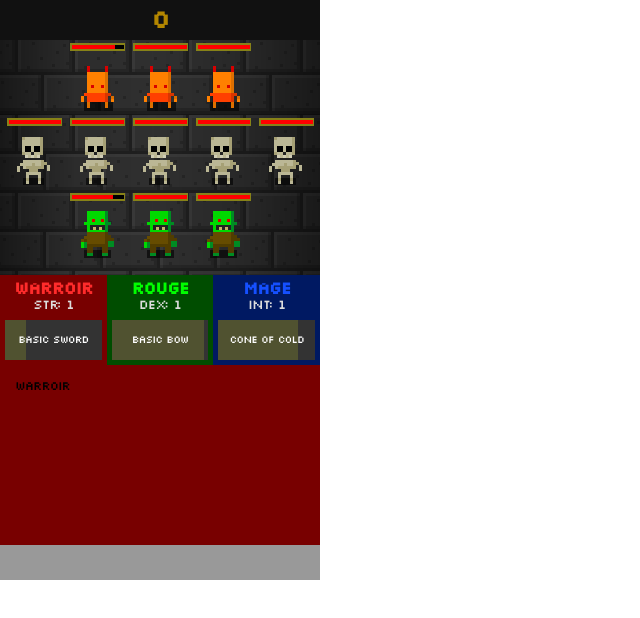
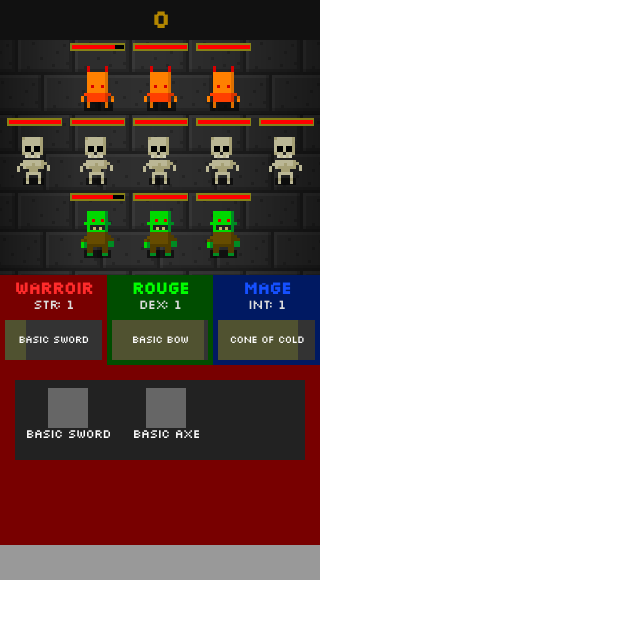
Before and after one commit to Deathonyou/DungeonGrinder, a plain HTML site: page www/index.html in a window 1280 px wide. Shown: the whole page, without its empty margins (0-640 px from the left). Drawn offline with Linux system fonts and the light colour scheme.

Commit message:
Added hero inventory list interface

```diff
--- a/www/app/factories/herosFactory.js
+++ b/www/app/factories/herosFactory.js
@@ -26,7 +26,8 @@ app.factory('herosFactory', function($rootScope,mobsFactory) {
 			graphic: 'axe1',
 			hero: 'warroir',
 			cost: 0,
-			attackPat: 'cleaveFromLeft',
+			/*attackPat: 'cleaveFromLeft',*/
+			attackPat: 'left',
 			coolDown: 40,
 			damage: 2,
 			text: 'A basic axe'
@@ -80,6 +81,7 @@ app.factory('herosFactory', function($rootScope,mobsFactory) {
 
 		// add starting weapons to Inventory
 		factory.addToInventory(0,'sword');
+		factory.addToInventory(0,'axe');
 		factory.addToInventory(1,'bow');
 		factory.addToInventory(2,'cone_of_cold');
 
--- a/www/app/templates/main.html
+++ b/www/app/templates/main.html
@@ -38,15 +38,14 @@
 
 		<div class="active-hero hero-box-{{heros[activeHeroKey].id}}">
 
-			<ul class="weapons-holder">
+			<ul class="hero-inventory">
 
-				<li class="held-weapon"></li>
+				<li class="inventory-item" ng-repeat="(itemKey,item) in heros[activeHeroKey].inventory">
+					<div class="item-icon"></div>
+					<div class="item-name">{{item.name}}</div>
+				</li>
 
 			</ul>
-
-			{{ heros[activeHeroKey].id }}
-
-
 
 		</div>
 
--- a/www/css/main.less
+++ b/www/css/main.less
@@ -324,8 +324,39 @@ body {
 		height: 150px;
 		padding: 15px;
 
-		.weapons-holder {
+		.hero-inventory {
+			@inventoryHieght: 80px;
+			@inventoryPadding: 8px;
+			@inventBodyHeight: (@inventoryHieght - (@inventoryPadding*2));
+
 			.clean-list;
+
+			display: block;
+			height: @inventBodyHeight;
+			padding: @inventoryPadding;
+
+			background-color: #222;
+
+			.inventory-item {
+				display: block;
+				float: left;
+				width: 90px;
+				height: @inventBodyHeight;
+				margin-right: @inventoryPadding;
+
+				text-align: center;
+
+				.item-icon {
+					width: 40px;
+					height: 40px;
+					margin: 0 auto;
+					background-color: #666;
+				}
+
+				.item-name {
+					color: #FFF;
+				}
+			}
 		}
 
 	}
```
Also changed, not shown: www/css/main.css.
